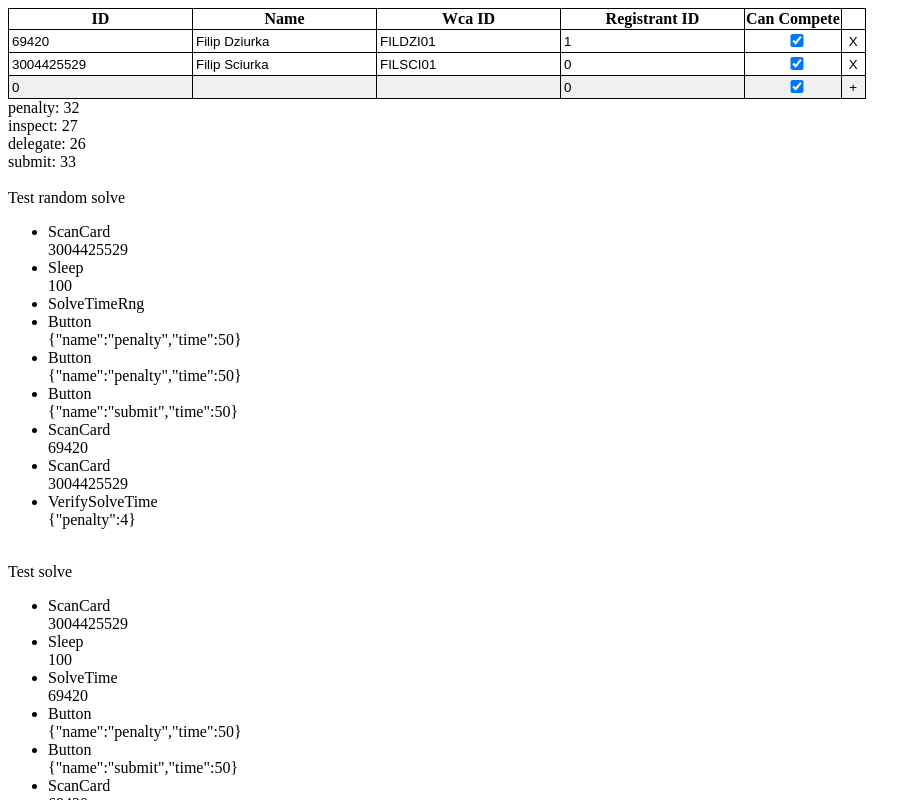
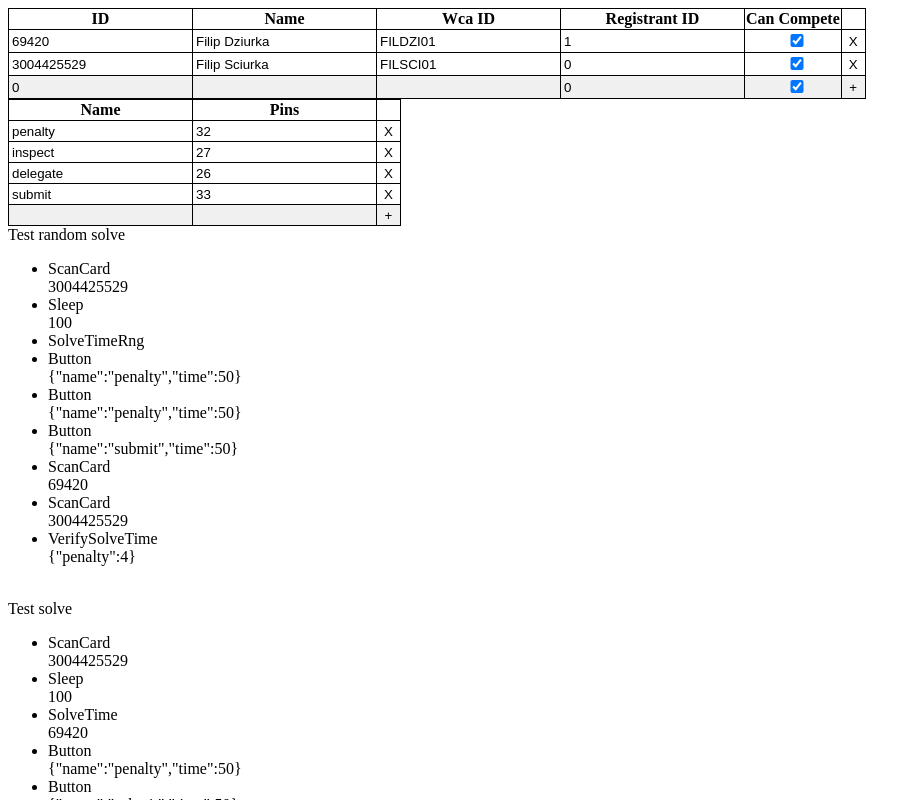
Before and after one commit to FKMTime/e2e-creator, a SvelteKit app: page / in a window 1280 px wide. Both pictures are taken after a click on the button "Load sample". Shown: the top 800 px of the page, without its empty margins (0-921 px from the left). Built offline with nearby package versions, Linux system fonts and the light colour scheme.

Commit message:
wip: edit table for buttons

```diff
--- a/src/routes/+page.svelte
+++ b/src/routes/+page.svelte
@@ -89,6 +89,44 @@
         cardsNewWcaId = "";
         cardsNewRegistrantId = 0;
         cardsNewCanCompete = true;
+    }
+
+    let buttonsNewName = "";
+    let buttonsNewPins = "";
+
+    function buttonsChangePins(name: string, pins: string) {
+        if (!testRoot) return;
+        testRoot.buttons[name] = pins
+            .split(",")
+            .map((pin) => parseInt(pin.trim()));
+
+        testRoot = testRoot;
+    }
+
+    function buttonsChangeName(oldName: string, newName: string) {
+        if (!testRoot) return;
+        testRoot.buttons[newName] = testRoot.buttons[oldName];
+        delete testRoot.buttons[oldName];
+        testRoot = testRoot;
+    }
+
+    function buttonsDelete(name: string) {
+        if (!testRoot) return;
+        delete testRoot.buttons[name];
+        testRoot = testRoot;
+    }
+
+    function buttonsAddNew() {
+        if (!testRoot) return;
+        if (buttonsNewName in testRoot.buttons) return;
+        if (buttonsNewName.trim() === "") return;
+
+        testRoot.buttons[buttonsNewName] = buttonsNewPins
+            .split(",")
+            .map((pin) => parseInt(pin.trim()));
+        testRoot = testRoot;
+        buttonsNewName = "";
+        buttonsNewPins = "";
     }
 
     async function test() {
@@ -191,12 +229,53 @@
         </tr>
     </table>
 
-    {#each Object.entries(testRoot.buttons) as [name, pins]}
-        {name}: {pins.join(", ")}
-        <br />
-    {/each}
+    <table>
+        <tr>
+            <th>Name</th>
+            <th>Pins</th>
+            <th></th>
+        </tr>
 
-    <br />
+        {#each Object.entries(testRoot.buttons) as [name, pins]}
+            <tr>
+                <td>
+                    <input
+                        type="text"
+                        value={name}
+                        on:change={(event) =>
+                            buttonsChangeName(name, event.target.value)}
+                    />
+                </td>
+
+                <td>
+                    <input
+                        type="text"
+                        value={pins.join(",")}
+                        on:change={(event) =>
+                            buttonsChangePins(name, event.target.value)}
+                    />
+                </td>
+
+                <td>
+                    <button on:click={() => buttonsDelete(name)}>X</button>
+                </td>
+            </tr>
+        {/each}
+
+        <tr class="gray">
+            <td>
+                <input type="text" bind:value={buttonsNewName} />
+            </td>
+
+            <td>
+                <input type="text" bind:value={buttonsNewPins} />
+            </td>
+
+            <td>
+                <button on:click={buttonsAddNew}>+</button>
+            </td>
+        </tr>
+    </table>
 
     {#each testRoot.tests as test}
         {test.name}
```
